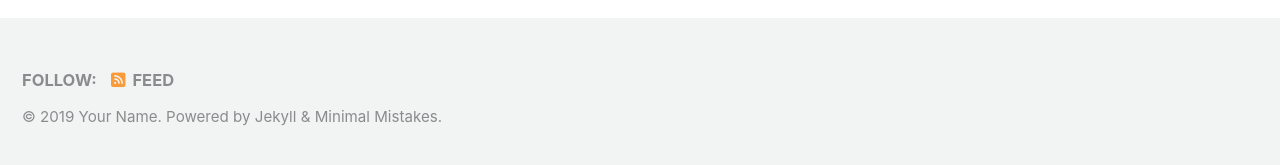
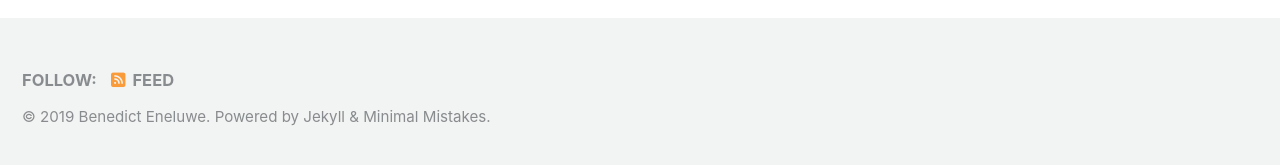
Before and after one commit to darichcastle/darichcastle.github.io, a Jekyll site: the page built from index.html, in a window 1280 px wide and 900 px high, scrolled down 222 px. Shown: the part 727-892 px from the top of the window. Built offline with Jekyll 4.4.1, drawn with Linux system fonts in a browser that asks for light colours; cached includes are drawn as plain includes; nearby versions of some CDN libraries; the list of posts is cut into pages by our own code; some of the changed text lies outside the part shown.

Commit message:
second commit

```diff
--- a/_config.yml
+++ b/_config.yml
@@ -16,11 +16,11 @@ minimal_mistakes_skin    : "default" # "air", "aqua", "contrast", "dark", "dirt"
 
 # Site Settings
 locale                   : "en-US"
-title                    : "Site Title"
+title                    : "Benedict Eneluwe"
 title_separator          : "-"
 subtitle                 : # site tagline that appears below site title in masthead
-name                     : "Your Name"
-description              : "An amazing website."
+name                     : "Benedict Eneluwe"
+description              : "Data Science Portfolio"
 url                      : # the base hostname & protocol for your site e.g. "https://mmistakes.github.io"
 baseurl                  : # the subpath of your site, e.g. "/blog"
 repository               : # GitHub username/repo-name e.g. "mmistakes/minimal-mistakes"
@@ -107,10 +107,10 @@ analytics:
 
 # Site Author
 author:
-  name             : "Your Name"
+  name             : "Benedict Eneluwe"
   avatar           : # path of avatar image, e.g. "/assets/images/bio-photo.jpg"
-  bio              : "I am an **amazing** person."
-  location         : "Somewhere"
+  bio              : "Data Science Portfolio"
+  location         : "Warri, Nigeria"
   email            :
   links:
     - label: "Email"
@@ -124,10 +124,10 @@ author:
       # url: "https://twitter.com/"
     - label: "Facebook"
       icon: "fab fa-fw fa-facebook-square"
-      # url: "https://facebook.com/"
+      # url: "https://facebook.com/eneluwe.benedict"
     - label: "GitHub"
       icon: "fab fa-fw fa-github"
-      # url: "https://github.com/"
+      # url: "https://github.com/darichcastle"
     - label: "Instagram"
       icon: "fab fa-fw fa-instagram"
       # url: "https://instagram.com/"
@@ -294,3 +294,12 @@ defaults:
       comments: # true
       share: true
       related: true
+
+  #_pages
+  # _posts
+  - scope:
+      path: ""
+      type: posts
+    values:
+      layout: single
+      author_profile: true
```
